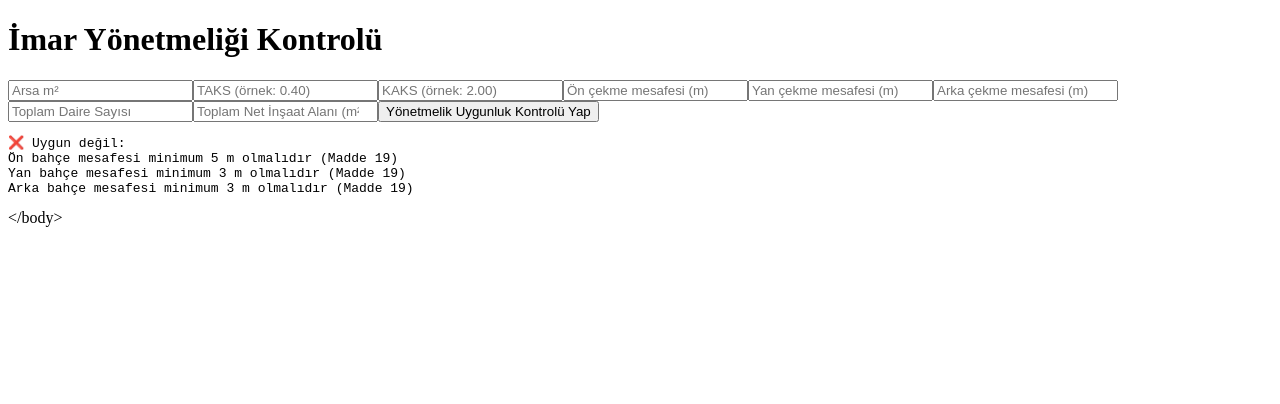
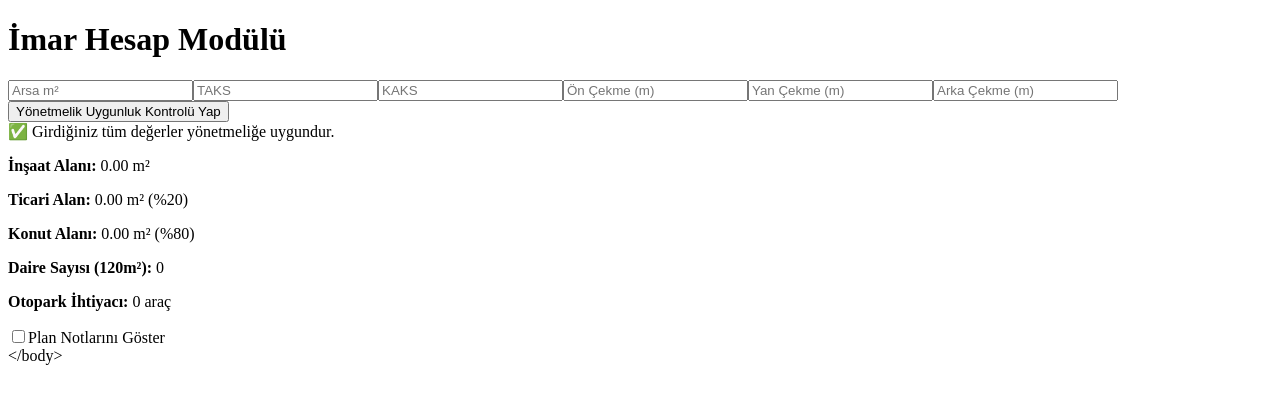
Before and after one commit to hasaannn327-source/imar-hesab-, a React (Create React App) app: page / in a window 1280 px wide. Both pictures are taken after a click on the button "Yönetmelik Uygunluk Kontrolü Yap". Shown: the top 404 px of the page. Built offline with nearby package versions, Linux system fonts and the light colour scheme.

Commit message:
Update App.js

```diff
--- a/src/App.js
+++ b/src/App.js
@@ -1,43 +1,16 @@
+// ✅ Güncel App.js (eski koda yeni özellikler eklendi)
+
 import React, { useState } from "react"; import jsPDF from "jspdf"; import html2canvas from "html2canvas";
 
-export default function App() { const [arsaM2, setArsaM2] = useState(0); const [taks, setTaks] = useState(0); const [kaks, setKaks] = useState(0); const [cekmeOn, setCekmeOn] = useState(0); const [cekmeYan, setCekmeYan] = useState(0); const [cekmeArka, setCekmeArka] = useState(0); const [toplamDaire, setToplamDaire] = useState(0); const [netInsaatAlani, setNetInsaatAlani] = useState(0); const [uygunlukMesaji, setUygunlukMesaji] = useState("");
+export default function App() { const [arsaM2, setArsaM2] = useState(0); const [taks, setTaks] = useState(0); const [kaks, setKaks] = useState(0); const [cekmeOn, setCekmeOn] = useState(5); const [cekmeYan, setCekmeYan] = useState(5); const [cekmeArka, setCekmeArka] = useState(5); const [planNotlariniGoster, setPlanNotlariniGoster] = useState(false); const [uygunlukMesaji, setUygunlukMesaji] = useState("");
 
-const kontrolEt = () => { let hatalar = [];
+const netParselM2 = arsaM2 - (cekmeOn + cekmeArka) * Math.sqrt(arsaM2) - (2 * cekmeYan * Math.sqrt(arsaM2)); const insaatAlani = kaks * netParselM2; const ticariAlani = insaatAlani * 0.2; const konutAlani = insaatAlani * 0.8; const daireSayisi = Math.floor(konutAlani / 120); const otoparkIhtiyaci = Math.ceil(daireSayisi / 3); const suDeposuGerekli = daireSayisi > 30;
 
-// TAKS KAKS sınırı kontrol
-if (taks > 0.40) hatalar.push("TAKS değeri maksimum %40 olabilir (Madde 19)");
-if (kaks > 2.50) hatalar.push("KAKS değeri maksimum 2.50 olabilir (Madde 19)");
+const uygunlukKontrol = () => { let mesaj = ""; if (taks > 0.4) mesaj += "Taks değeri %40'ı geçemez. Madde: 19\n"; if (kaks > 2) mesaj += "Kaks değeri 2'yi geçemez. Madde: 20\n"; if (arsaM2 > 1000 && otoparkIhtiyaci === 0) mesaj += "1000 m² üzerindeki arsalar için otopark zorunludur. Madde: 57\n"; if (!cekmeOn || !cekmeYan || !cekmeArka) mesaj += "Çekme mesafeleri belirtilmemiş. Belediye belirler. Madde: 44\n"; setUygunlukMesaji(mesaj || "✅ Girdiğiniz tüm değerler yönetmeliğe uygundur."); };
 
-// Çekme mesafesi kontrolü
-if (cekmeOn < 5) hatalar.push("Ön bahçe mesafesi minimum 5 m olmalıdır (Madde 19)");
-if (cekmeYan < 3) hatalar.push("Yan bahçe mesafesi minimum 3 m olmalıdır (Madde 19)");
-if (cekmeArka < 3) hatalar.push("Arka bahçe mesafesi minimum 3 m olmalıdır (Madde 19)");
+return ( <div className="p-4 space-y-4 max-w-xl mx-auto"> <h1 className="text-xl font-bold">İmar Hesap Modülü</h1>
 
-// Otopark kontrolü
-if (toplamDaire >= 1 && Math.ceil(toplamDaire / 3) < 1)
-  hatalar.push("Her 3 daireye 1 otopark gereklidir (Madde 34)");
-
-// Su deposu kontrolü
-if (toplamDaire > 30)
-  hatalar.push("30 daireyi aşıyorsa 10 tonluk su deposu zorunludur (Yönetmelik Eki)");
-
-// Ticari/Konut oranı kontrolü
-const netTicari = netInsaatAlani * 0.20;
-const netKonut = netInsaatAlani * 0.80;
-if (netTicari + netKonut !== netInsaatAlani)
-  hatalar.push("Ticari ve konut alanı toplamı inşaat alanını aşmamalı (Yönetmelik Madde 21)");
-
-if (hatalar.length > 0) {
-  setUygunlukMesaji("❌ Uygun değil:\n" + hatalar.join("\n"));
-} else {
-  setUygunlukMesaji("✅ Girdiğiniz değerler yönetmeliğe uygundur.");
-}
-
-};
-
-return ( <div className="p-6 max-w-xl mx-auto"> <h1 className="text-xl font-bold mb-4">İmar Yönetmeliği Kontrolü</h1>
-
-<div className="grid gap-3">
+<div className="grid grid-cols-2 gap-2">
     <input
       type="number"
       placeholder="Arsa m²"
@@ -46,57 +19,68 @@ return ( <div className="p-6 max-w-xl mx-auto"> <h1 className="text-xl font-bold
     />
     <input
       type="number"
-      placeholder="TAKS (örnek: 0.40)"
+      placeholder="TAKS"
       onChange={(e) => setTaks(Number(e.target.value))}
       className="border p-2"
     />
     <input
       type="number"
-      placeholder="KAKS (örnek: 2.00)"
+      placeholder="KAKS"
       onChange={(e) => setKaks(Number(e.target.value))}
       className="border p-2"
     />
     <input
       type="number"
-      placeholder="Ön çekme mesafesi (m)"
+      placeholder="Ön Çekme (m)"
       onChange={(e) => setCekmeOn(Number(e.target.value))}
       className="border p-2"
     />
     <input
       type="number"
-      placeholder="Yan çekme mesafesi (m)"
+      placeholder="Yan Çekme (m)"
       onChange={(e) => setCekmeYan(Number(e.target.value))}
       className="border p-2"
     />
     <input
       type="number"
-      placeholder="Arka çekme mesafesi (m)"
+      placeholder="Arka Çekme (m)"
       onChange={(e) => setCekmeArka(Number(e.target.value))}
       className="border p-2"
     />
-    <input
-      type="number"
-      placeholder="Toplam Daire Sayısı"
-      onChange={(e) => setToplamDaire(Number(e.target.value))}
-      className="border p-2"
-    />
-    <input
-      type="number"
-      placeholder="Toplam Net İnşaat Alanı (m²)"
-      onChange={(e) => setNetInsaatAlani(Number(e.target.value))}
-      className="border p-2"
-    />
-    <button
-      onClick={kontrolEt}
-      className="bg-blue-500 hover:bg-blue-700 text-white font-bold py-2 px-4 rounded"
-    >
-      Yönetmelik Uygunluk Kontrolü Yap
-    </button>
   </div>
 
+  <button onClick={uygunlukKontrol} className="bg-blue-500 text-white px-4 py-2 rounded">
+    Yönetmelik Uygunluk Kontrolü Yap
+  </button>
+
   {uygunlukMesaji && (
-    <div className="mt-4 bg-yellow-100 border-l-4 border-yellow-500 text-yellow-700 p-4">
-      <pre>{uygunlukMesaji}</pre>
+    <div className="bg-gray-100 p-3 rounded border border-gray-300 whitespace-pre-wrap">
+      {uygunlukMesaji}
+    </div>
+  )}
+
+  <div className="bg-green-100 p-3 rounded">
+    <p><strong>İnşaat Alanı:</strong> {insaatAlani.toFixed(2)} m²</p>
+    <p><strong>Ticari Alan:</strong> {ticariAlani.toFixed(2)} m² (%20)</p>
+    <p><strong>Konut Alanı:</strong> {konutAlani.toFixed(2)} m² (%80)</p>
+    <p><strong>Daire Sayısı (120m²):</strong> {daireSayisi}</p>
+    <p><strong>Otopark İhtiyacı:</strong> {otoparkIhtiyaci} araç</p>
+    {suDeposuGerekli && <p className="text-red-500">10 tonluk su deposu gerekli (30+ daire).</p>}
+  </div>
+
+  <label className="flex items-center gap-2">
+    <input type="checkbox" onChange={(e) => setPlanNotlariniGoster(e.target.checked)} />
+    Plan Notlarını Göster
+  </label>
+
+  {planNotlariniGoster && (
+    <div className="bg-yellow-100 p-3 rounded">
+      <p>• TAKS/KAKS net parsel üzerinden hesaplanır.</p>
+      <p>• Otopark: 3 daireye 1 araç.</p>
+      <p>• Bodrum kat emsale dahildir.</p>
+      <p>• Zemin kat ticari olabilir (isteğe bağlı).</p>
+      <p>• 1000 m² üzeri parsellerde otopark zorunludur.</p>
+      <p>• Yapı yaklaşma mesafeleri: Belediye belirler.</p>
     </div>
   )}
 </div>
```
